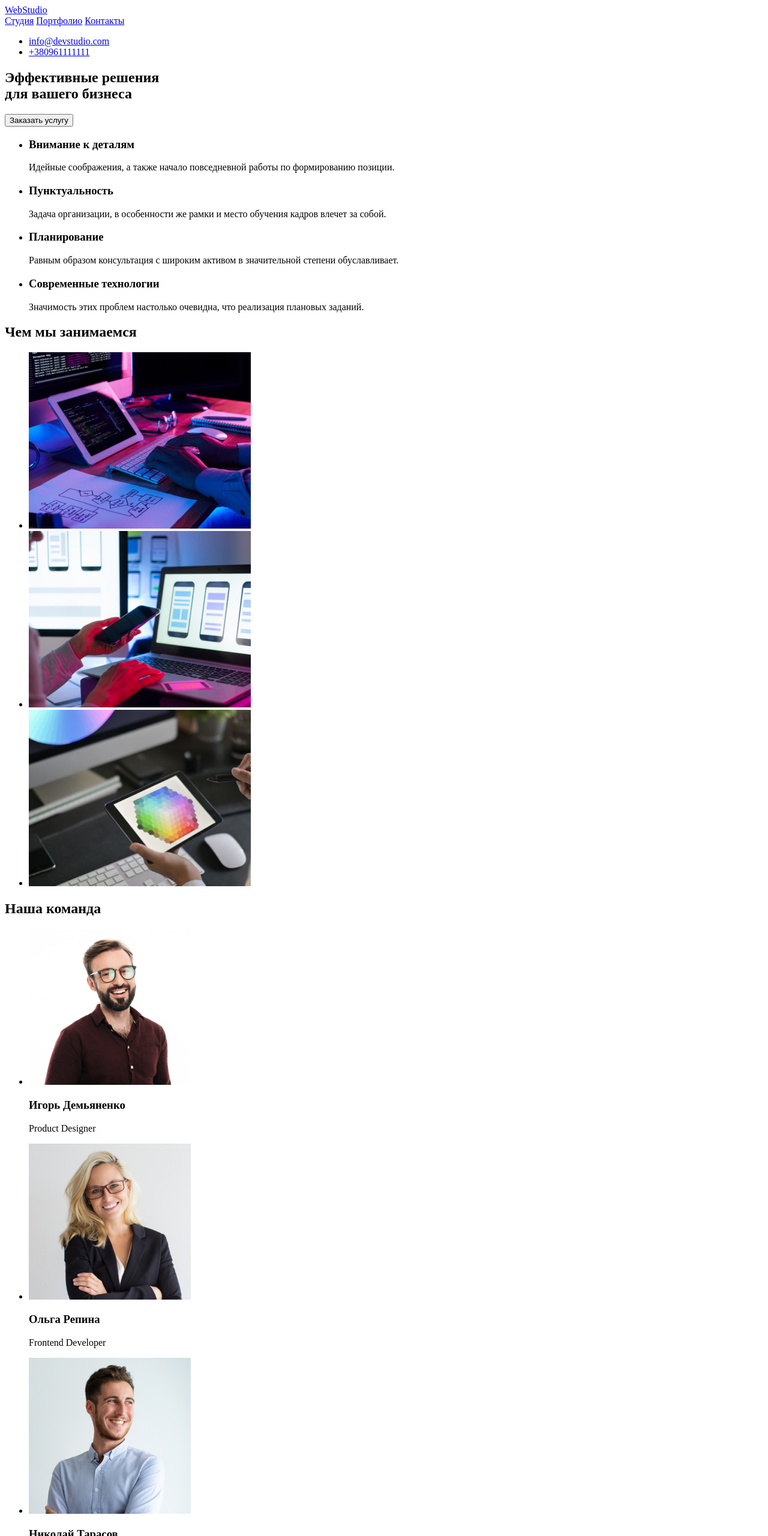
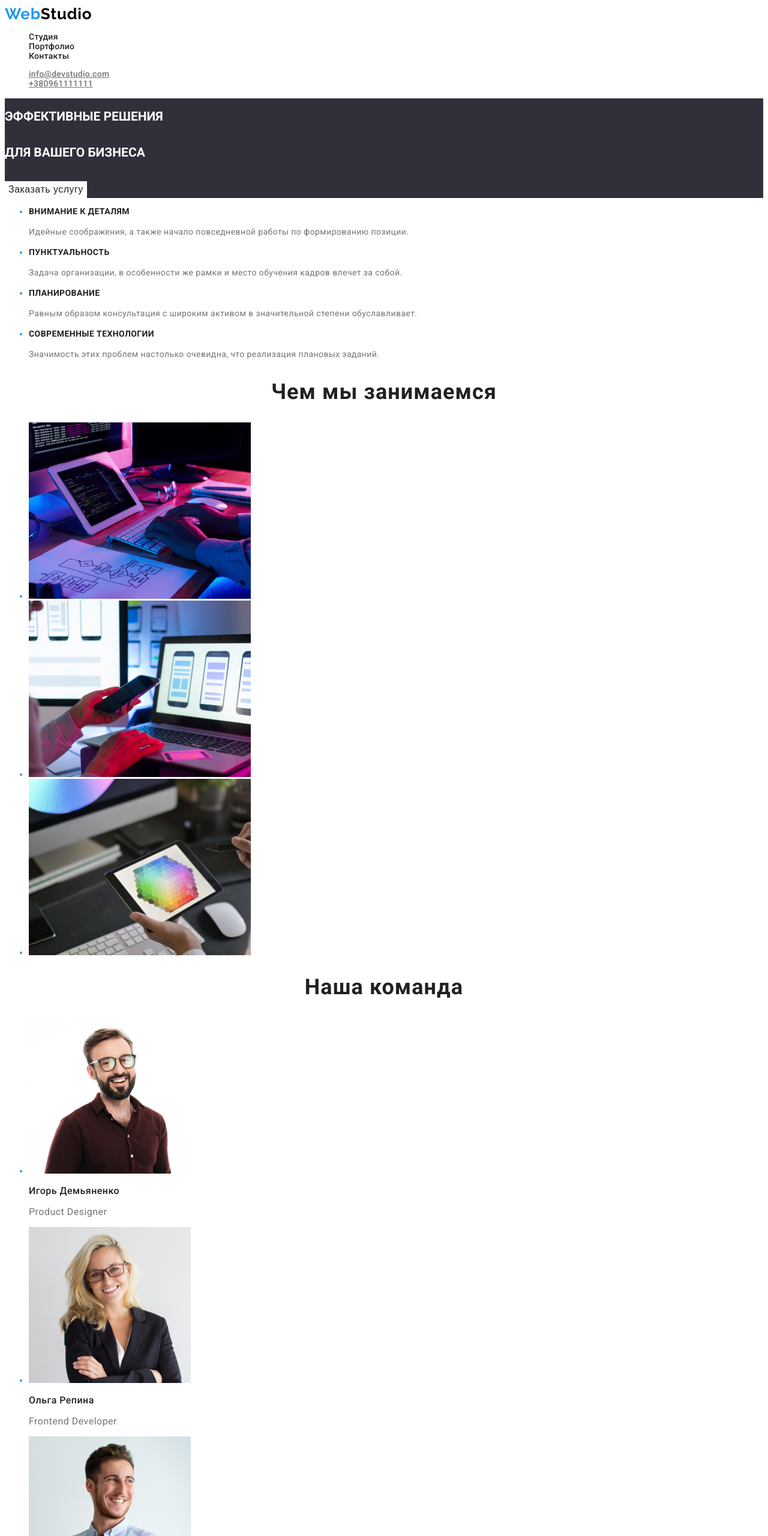
Before and after one commit to KohutKatherine/goit-mark-02.old, a plain HTML site: page index.html in a window 1280 px wide. Shown: the top 2560 px of the page at 60% size. Drawn offline with Linux system fonts and the light colour scheme.

Commit message:
revisionhometask#2

```diff
--- a/css/styles.css
+++ b/css/styles.css
@@ -1,10 +1,14 @@
 :root {
   --brand-color: #2196f3;
+  --footercolor: #2f303a;
   --font-family: "Roboto";
+  --whitecolor: #ffffff;
+  --adresscolor: #757575;
+  --colortext: #000;
+  --darkgrey: #212121;
 }
-
 body {
-  background: #ffffff;
+  background: var(--whitecolor);
   font-family: "Roboto", sans-serif;
   font-size: 14px;
   font-style: normal;
@@ -23,9 +27,8 @@ body {
   text-decoration: none;
 }
 .colortext {
-  color: #000;
+  color: var(--colortext);
 }
-
 .navigation {
   font-weight: 500;
   line-height: 16px;
@@ -33,7 +36,7 @@ body {
   text-decoration: none;
   list-style-type: none;
 
-  color: #212121;
+  color: var(--darkgrey);
 }
 .navigation:hover,
 .navigation:focus {
@@ -47,7 +50,7 @@ body {
   font-weight: normal;
   line-height: 24px;
   letter-spacing: 0.03em;
-  color: #ffffff;
+  color: var(--whitecolor);
 }
 .navstreet:hover {
   color: var(--brand-color);
@@ -58,12 +61,13 @@ body {
   line-height: 16px;
   letter-spacing: 0.02em;
   list-style-type: none;
-  color: #757575;
+  color: var(--adresscolor);
 }
 .adress:hover,
 .adress:focus {
   color: var(--brand-color);
 }
+
 .button {
   font-weight: 500;
   font-size: 16px;
@@ -71,33 +75,30 @@ body {
   text-align: center;
   letter-spacing: 0.03em;
   list-style: none;
-  background: #f5f4fa;
-  color: #212121;
+  background: var(--whitecolor);
+  color: var(--darkgrey);
   border: none;
 }
+
 .button:hover,
 .button:focus {
   cursor: pointer;
-  color: #ffffff;
+  color: var(--whitecolor);
   background-color: var(--brand-color);
 }
+
 .buttons {
   list-style: none;
 }
-.link {
-  background: #ffffff;
-  border: 1px solid #eeeeee;
-  width: 370px;
+.footer {
+  background: var(--footercolor);
 }
-.links {
-  list-style: none;
-}
-.titles {
+.titlesportfolio {
   font-weight: bold;
   font-size: 18px;
   line-height: 36px;
   letter-spacing: 0.06em;
-  color: #212121;
+  color:var(--darkgrey)
 }
 
 .navnames {
@@ -106,7 +107,7 @@ body {
   line-height: 30px;
   letter-spacing: 0.03em;
 
-  color: #757575;
+  color:var(--adresscolor);
 }
 .navnames:hover {
   list-style: none;
@@ -116,7 +117,61 @@ body {
 .navnames {
   text-decoration: none;
 }
+.section {
+  background-color:var(--footercolor);
+}
+.headtitle {
+  color: white;
+  weight: 900;
+  size: 44px;
+  line-height: 60px;
+  letter: 6%;
+  text-align: center:
+  letter-spacing: 0.06em;
+  text-transform: uppercase;
+}
+.title {
+  font-weight: bold;
+  font-size: 14px;
+  line-height: 16px;
+  letter-spacing: 0.03em;
+  text-transform: uppercase;
 
-.footer {
-  background: #2f303a;
+  color:var(--darkgrey);
 }
+.text {
+  font-weight: normal;
+  font-size: 14px;
+  line-height: 24px;
+  /* or 171% */
+
+  letter-spacing: 0.03em;
+
+  color:var(--adresscolor);
+}
+.worktitle {
+  font-weight: bold;
+  font-size: 36px;
+  line-height: 42px;
+  text-align: center;
+  letter-spacing: 0.03em;
+
+  color:var(--darkgrey);
+}
+.worktitle:hover {
+    list-style: none;
+}
+
+.nametitle {
+font-weight: 500;
+font-size: 16px;
+line-height: 19px;
+letter-spacing: 0.03em;
+color: var(--darkgrey);
+}
+.position {
+font-size: 16px;
+line-height: 19px;
+letter-spacing: 0.03em;
+color:var(--adresscolor);
+}
--- a/index.html
+++ b/index.html
@@ -4,54 +4,69 @@
     <meta charset="UTF-8" />
     <meta http-equiv="X-UA-Compatible" content="IE=edge" />
     <meta name="viewport" content="width=device-width, initial-scale=1.0" />
+    <link rel="preconnect" href="https://fonts.googleapis.com" />
+    <link rel="preconnect" href="https://fonts.gstatic.com" crossorigin />
+    <link
+      href="https://fonts.googleapis.com/css2?family=Raleway:wght@700&family=Roboto:wght@400;500;700;900&display=swap"
+      rel="stylesheet"
+    />
+    <link href="./css/styles.css" rel="stylesheet" />
     <title>Document</title>
   </head>
   <body>
     <header>
-      <a href="#">WebStudio</a>
+      <a class="logo" href="#">Web<span class="colortext">Studio</span></a>
       <nav>
-        <a href="index.html">Студия</a>
-        <a href="portfolio.html">Портфолио</a>
-        <a href="#">Контакты</a>
+        <ul class="list">
+          <li>
+            <a class="navigation" href="index.html">Студия</a>
+          </li>
+          <li><a class="navigation" href="portfolio.html">Портфолио</a></li>
+          <li><a class="navigation" href="#">Контакты</a></li>
+        </ul>
       </nav>
-      <ul>
-        <li><a href="mailto:info@devstudio.com">info@devstudio.com</a></li>
-        <li><a href="tel:+380961111111">+380961111111</a></li>
+      <ul class="list">
+        <li>
+          <a class="adress" href="mailto:info@devstudio.com"
+            >info@devstudio.com</a
+          >
+        </li>
+        <li><a class="adress" href="tel:+380961111111">+380961111111</a></li>
       </ul>
     </header>
     <main>
-      <section>
-        <h1>Эффективные решения<br />для вашего бизнеса</h1>
-        <button type="button">Заказать услугу</button>
+      <section class="section">
+        <h1 class="headtitle">Эффективные решения<br />для вашего бизнеса</h1>
+        <button class="button" type="button">Заказать услугу</button>
       </section>
 
       <section>
         <ul>
           <!--<h2>Наши приимущества</h2>-->
           <li>
-            <h3>Внимание к деталям</h3>
-            <p>
+            <h3 class="title">Внимание к деталям</h3>
+            <p class="text">
               Идейные соображения, а также начало повседневной работы по
               формированию позиции.
             </p>
           </li>
           <li>
-            <h3>Пунктуальность</h3>
-            <p>
+            <h3 class="title">Пунктуальность</h3>
+            <p class="text">
               Задача организации, в особенности же рамки и место обучения кадров
               влечет за собой.
             </p>
           </li>
           <li>
-            <h3>Планирование</h3>
-            <p>
+            <h3 class="title">Планирование</h3>
+            <p class="text">
               Равным образом консультация с широким активом в значительной
               степени обуславливает.
             </p>
           </li>
           <li>
-            <h3>Современные технологии</h3>
-            <p>
+            <h3 class="title">Современные технологии</h3>
+            <p class="text">
               Значимость этих проблем настолько очевидна, что реализация
               плановых заданий.
             </p>
@@ -60,15 +75,18 @@
       </section>
 
       <section>
-        <h2>Чем мы занимаемся</h2>
+        <h2 class="worktitle">Чем мы занимаемся</h2>
         <ul>
           <li>
+            <a href="#" class="link"></a>
             <img src="./images/img1.jpg" alt="hands" width="370" height="294" />
           </li>
           <li>
+            <a href="#" class="link"></a>
             <img src="./images/img2.jpg" alt="phone" width="370" height="294" />
           </li>
           <li>
+            <a href="#" class="link"></a>
             <img
               src="./images/img3.jpg"
               alt="desing"
@@ -79,62 +97,70 @@
         </ul>
       </section>
       <section>
-        <h2>Наша команда</h2>
+        <h2 class="worktitle">Наша команда</h2>
         <ul>
           <li>
+            <a href="#" class="link"></a>
             <img
               src="./images/imgproductdesinger.jpg "
               alt="man"
               width="270"
               height="260"
             />
-            <h3>Игорь Демьяненко</h3>
-            <p>Product Designer</p>
+            <h3 class="nametitle">Игорь Демьяненко</h3>
+            <p class="position">Product Designer</p>
           </li>
           <li>
+            <a href="#" class="link"></a>
             <img
               src="./images/imgfrontend.jpg"
               alt="woman"
               width="270"
               height="260"
             />
-            <h3>Ольга Репина</h3>
-            <p>Frontend Developer</p>
+            <h3 class="nametitle">Ольга Репина</h3>
+            <p class="position">Frontend Developer</p>
           </li>
           <li>
+            <a href="#" class="link"></a>
             <img
               src="./images/imgmarketing.jpg"
               alt="man"
               width="270"
               height="260"
             />
-            <h3>Николай Тарасов</h3>
-            <p>Marketing</p>
+            <h3 class="nametitle">Николай Тарасов</h3>
+            <p class="position">Marketing</p>
           </li>
           <li>
+            <a href="#" class="link"></a>
             <img
               src="./images/imguidesinger.jpg"
               alt="man"
               width="270"
               height="260"
             />
-            <h3>Михаил Ермаков</h3>
-            <p>UI Designer</p>
+            <h3 class="nametitle">Михаил Ермаков</h3>
+            <p class="position">UI Designer</p>
           </li>
         </ul>
       </section>
     </main>
-    <footer>
-      <a href="#">WebStudio</a>
+    <footer class="footer">
+      <a class="logo" href="#">Web<span class="colortext">Studio</span></a>
       <address>
-        <ul>
+        <ul class="list">
           <li>
-            <a href="https://goo.gl/maps/xvdYMsPoaaACo8cn6"
+            <a class="navstreet" href="https://goo.gl/maps/xvdYMsPoaaACo8cn6"
               >г. Киев, пр-т Леси Украинки, 26</a
             >
           </li>
-          <li><a href="mailto:info@example.com">info@example.com</a></li>
-          <li><a href="tel:+380991111111">+380991111111</a></li>
+          <li>
+            <a class="adress" href="mailto:info@example.com"
+              >info@example.com</a
+            >
+          </li>
+          <li><a class="adress" href="tel:+380991111111">+380991111111</a></li>
         </ul>
       </address>
     </footer>
```
Also changed, not shown: portfolio.html (+8 -8 lines).
